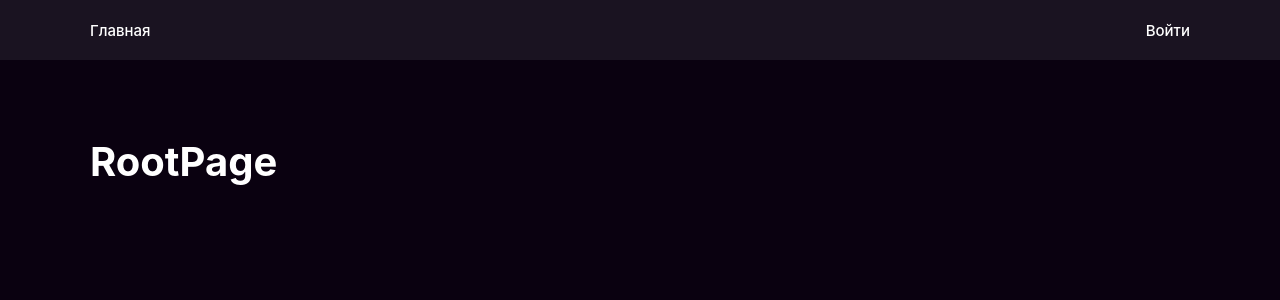
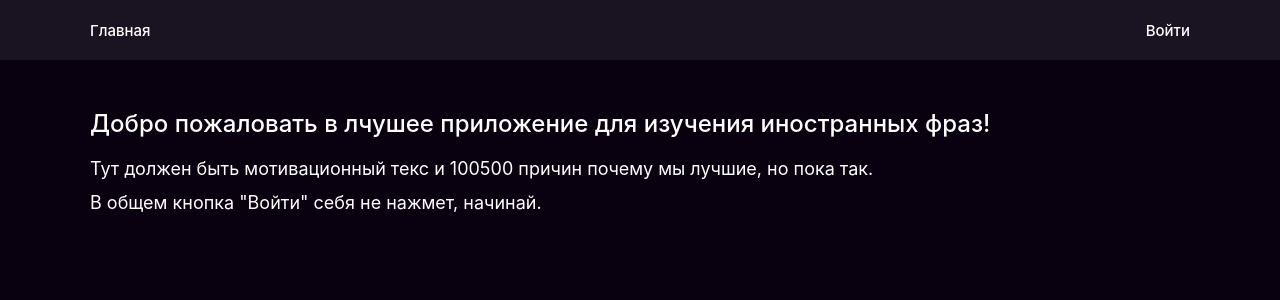
Before and after one commit to DimaShustal/word-trainer, a React (Create React App) app in the folder client/: page / in a window 1280 px wide. Shown: the top 300 px of the page. Built offline with nearby package versions, Linux system fonts and the light colour scheme.

Commit message:
[graphql] add content to RootPage.tsx

```diff
--- a/client/src/components/pages/RootPage/RootPage.tsx
+++ b/client/src/components/pages/RootPage/RootPage.tsx
@@ -1,10 +1,22 @@
 import { observer } from 'mobx-react-lite';
+import { useAppContext } from '../../../contexts/AppContext';
+import Typography from '../../atoms/Typography';
 
 function RootPage() {
+  const { store } = useAppContext();
+
   return (
-    <div>
-      <h1>RootPage</h1>
-    </div>
+    <>
+      <Typography variant="h5" bMargin={20}>
+        Добро пожаловать в лчушее приложение для изучения иностранных фраз!
+      </Typography>
+      <Typography variant="paragraphLarge" bMargin={10}>
+        Тут должен быть мотивационный текс и 100500 причин почему мы лучшие, но пока так.
+      </Typography>
+      <Typography variant="paragraphLarge">
+        В общем {store.user.isLogged ? 'фразы сами себя не выучат' : 'кнопка "Войти" себя не нажмет'}, начинай.
+      </Typography>
+    </>
   );
 }
 
```
